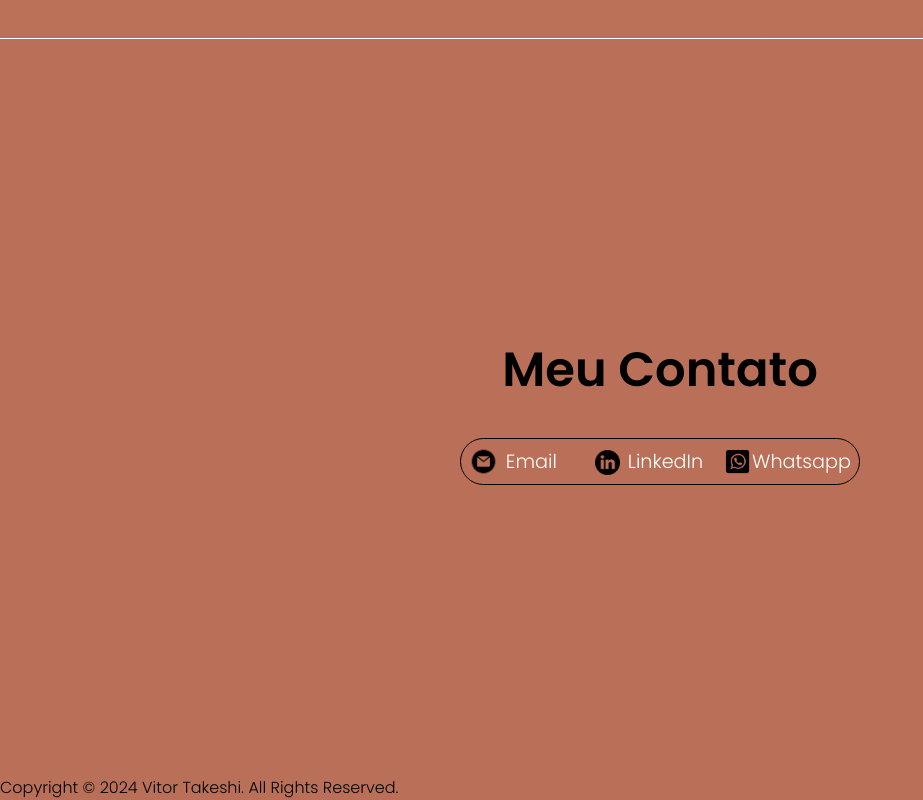
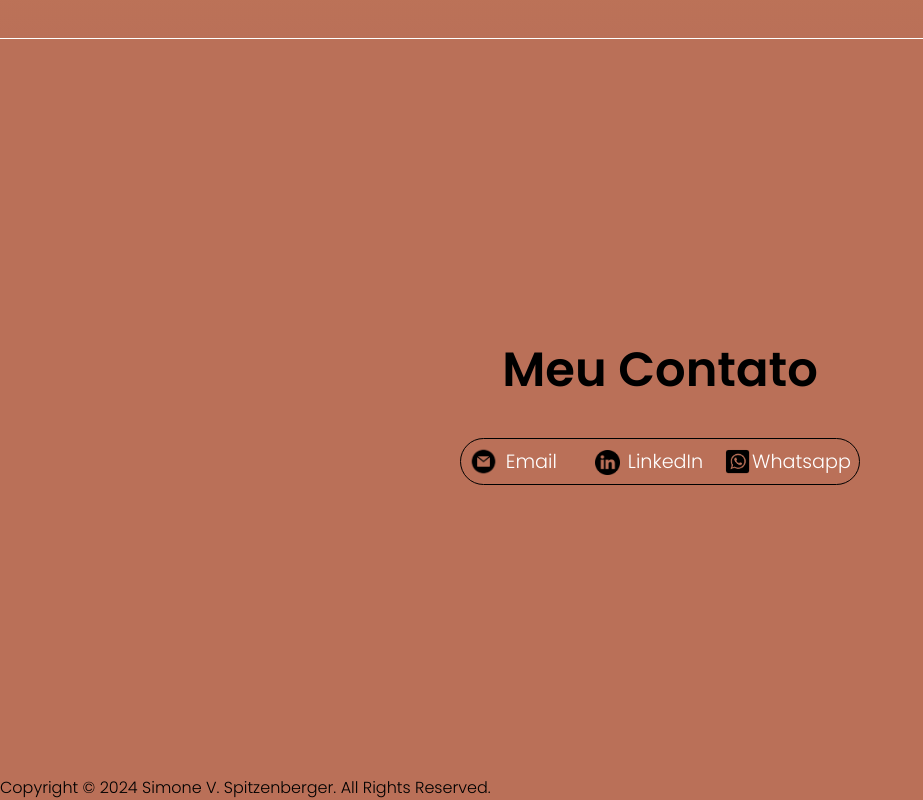
Before and after one commit to takeshiridas/Portfolio-Simone-main, a plain HTML site: page index.html in a window 1280 px wide. Shown: the part 4713-5513 px from the top of the page, without its empty margins (0-923 px from the left). Drawn offline with Linux system fonts and the light colour scheme.

Commit message:
Atualizando copyright

```diff
--- a/index.html
+++ b/index.html
@@ -250,7 +250,7 @@
         </div>
     </section>
     <footer>
-        <p>Copyright &#169; 2024 Vitor Takeshi. All Rights Reserved.</p>
+        <p>Copyright &#169; 2024 Simone V. Spitzenberger. All Rights Reserved.</p>
     </footer>
     <div class="overlay" onclick="toggleEmailPreview()"></div>
 
```
